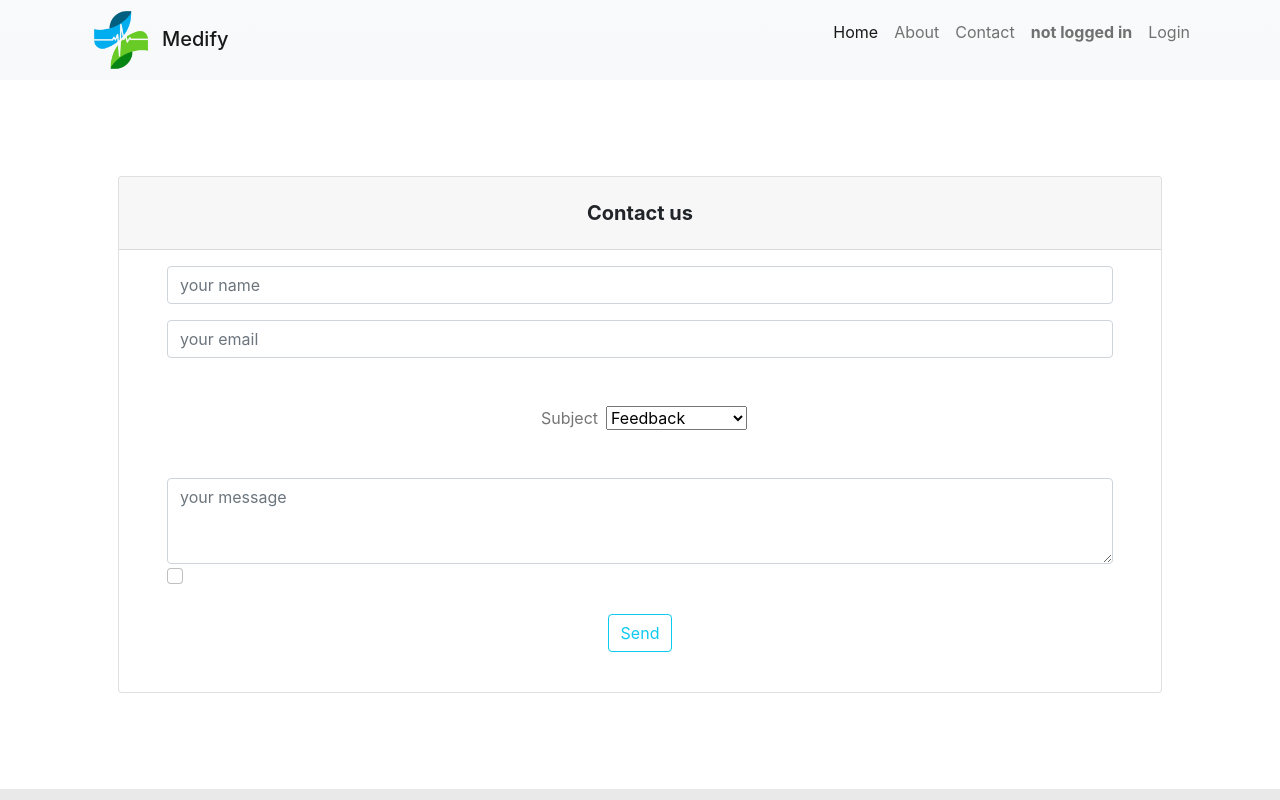
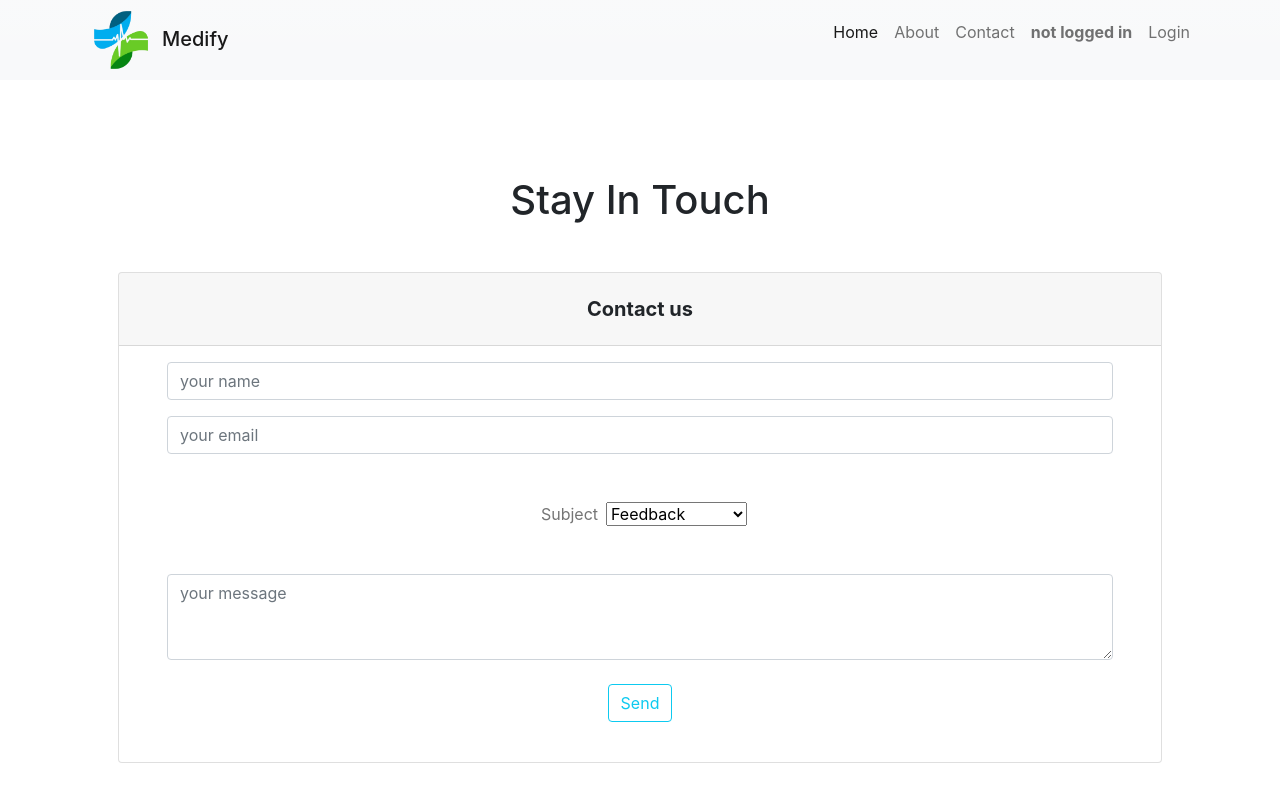
Before and after one commit to KaziMdMehediHasan/Medify, a React (Create React App) app: page /contact in a window 1280 px wide. Shown: the top 800 px of the page. Built offline with nearby package versions, Linux system fonts and the light colour scheme.

Commit message:
read me edited

```diff
--- a/src/components/Contact/Contact.js
+++ b/src/components/Contact/Contact.js
@@ -3,6 +3,7 @@ import React from "react";
 const Contact = () => {
   return (
     <div className="container p-5 my-5">
+      <h1 className="text-center mb-5">Stay In Touch</h1>
       {/* Material form contact  */}
       <div className="card">
         <h5 className="card-header info-color white-text text-center py-4">
@@ -65,16 +66,6 @@ const Contact = () => {
             </div>
 
             {/* Copy */}
-            <div className="form-check">
-              <input
-                type="checkbox"
-                className="form-check-input"
-                id="materialContactFormCopy"
-              />
-              {/* <label className="form-check-label" for="materialContactFormCopy">
-                Send me a copy of this message
-              </label> */}
-            </div>
 
             {/* Send button */}
             <button
--- a/src/hooks/useFirebase.js
+++ b/src/hooks/useFirebase.js
@@ -37,6 +37,7 @@ const useFirebase = () => {
   // google sign in
 
   const googleProvider = new GoogleAuthProvider();
+
   const loginWithGoogle = () => {
     return signInWithPopup(auth, googleProvider)
       .then((result) => {
@@ -80,6 +81,8 @@ const useFirebase = () => {
             console.log(error.message);
             setError(error.message);
           });
+
+    // clean the fields
   };
   //logout
 
```
Also changed, not shown: src/components/Login/Login.js (+10 -1 lines), 1 other file (tests, documents, lock files or other folders).
